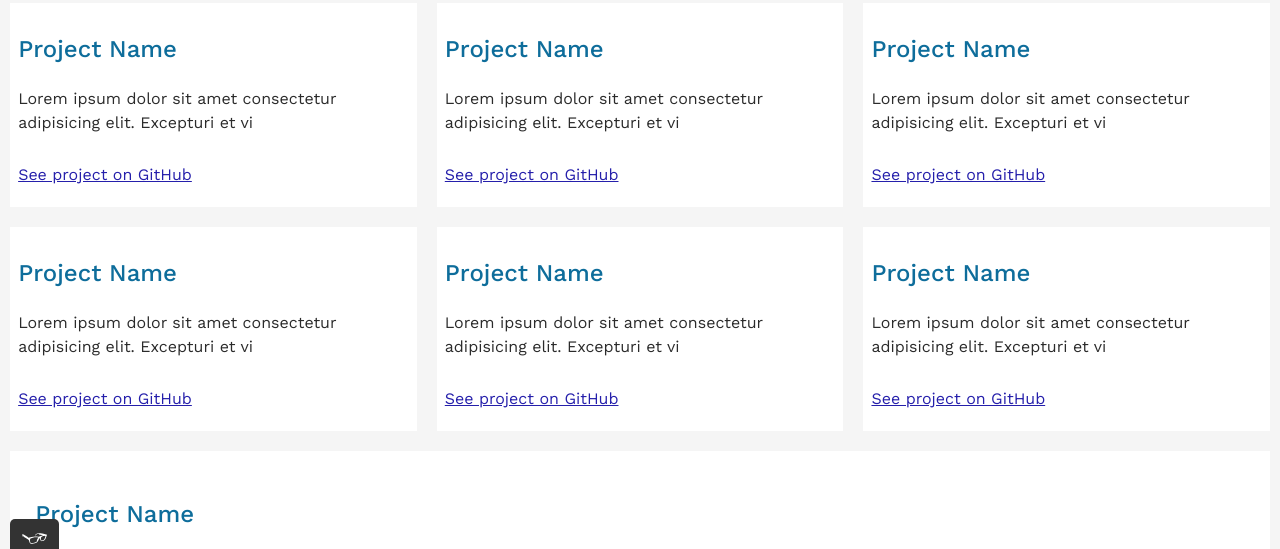
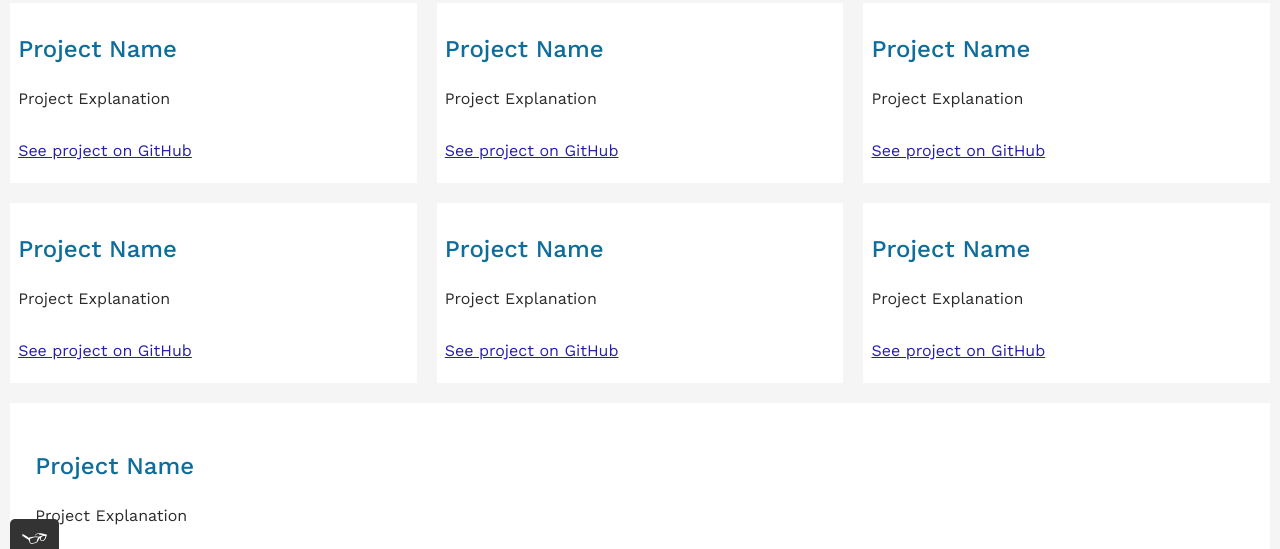
Before and after one commit to CardonEmily/introduction-portfolio, a plain HTML site: page work.html in a window 1280 px wide. Shown: the part 242-791 px from the top of the page. Drawn offline with nearby package versions, Linux system fonts and the light colour scheme.

Commit message:
removed "lorem" text from project descriptions

```diff
--- a/work.html
+++ b/work.html
@@ -39,37 +39,37 @@
             <!--graph will live here-->
             <div class="grid-item">
                 <h2>Project Name</h2>
-                <p>Lorem ipsum dolor sit amet consectetur adipisicing elit. Excepturi et vi</p>
+                <p>Project Explanation</p>
                 <a href="#">See project on GitHub</a>
             </div>
             <div class="grid-item">
                 <h2>Project Name</h2>
-                <p>Lorem ipsum dolor sit amet consectetur adipisicing elit. Excepturi et vi</p>
+                <p>Project Explanation</p>
                 <a href="#">See project on GitHub</a>
             </div>
             <div class="grid-item">
                 <h2>Project Name</h2>
-                <p>Lorem ipsum dolor sit amet consectetur adipisicing elit. Excepturi et vi</p>
+                <p>Project Explanation</p>
                 <a href="#">See project on GitHub</a>
             </div>
             <div class="grid-item">
                 <h2>Project Name</h2>
-                <p>Lorem ipsum dolor sit amet consectetur adipisicing elit. Excepturi et vi</p>
+                <p>Project Explanation</p>
                 <a href="#">See project on GitHub</a>
             </div>
             <div class="grid-item">
                 <h2>Project Name</h2>
-                <p>Lorem ipsum dolor sit amet consectetur adipisicing elit. Excepturi et vi</p>
+                <p>Project Explanation</p>
                 <a href="#">See project on GitHub</a>
             </div>
             <div class="grid-item">
                 <h2>Project Name</h2>
-                <p>Lorem ipsum dolor sit amet consectetur adipisicing elit. Excepturi et vi</p>
+                <p>Project Explanation</p>
                 <a href="#">See project on GitHub</a>
             </div>
             <div class="grid-item">
                 <h2>Project Name</h2>
-                <p>Lorem ipsum dolor sit amet, consectetur adipisicing elit. Asperiores, natus aliquam dolores facere suscipit iure inventore? Officiis, veniam. Recusandae voluptates, consequatur ullam deleniti tempore rem voluptatibus molestias delectus alias veniam.</p>
+                <p>Project Explanation</p>
                 <a href="#">See project on GitHub</a>
             </div>
         </div>
```
